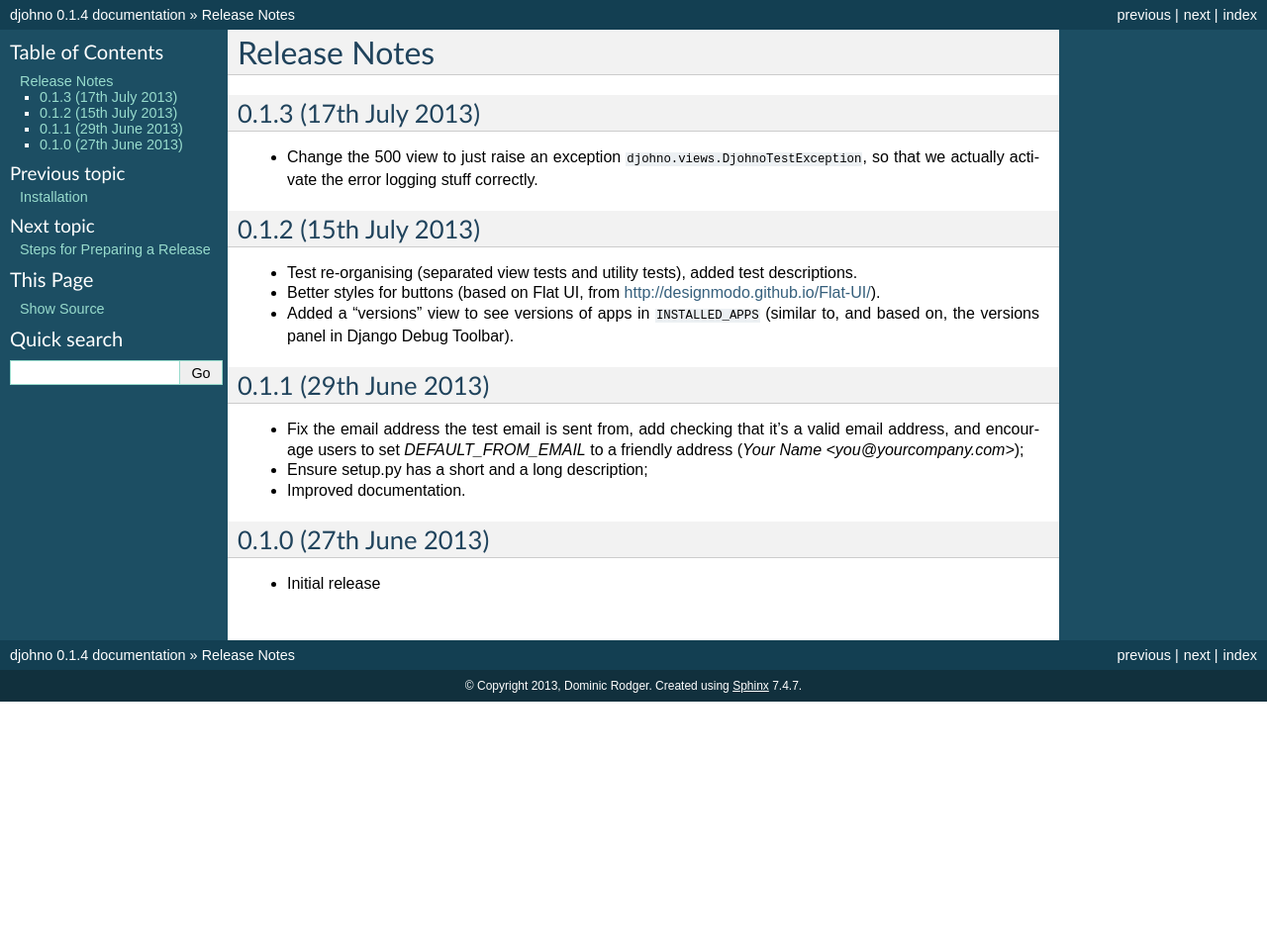
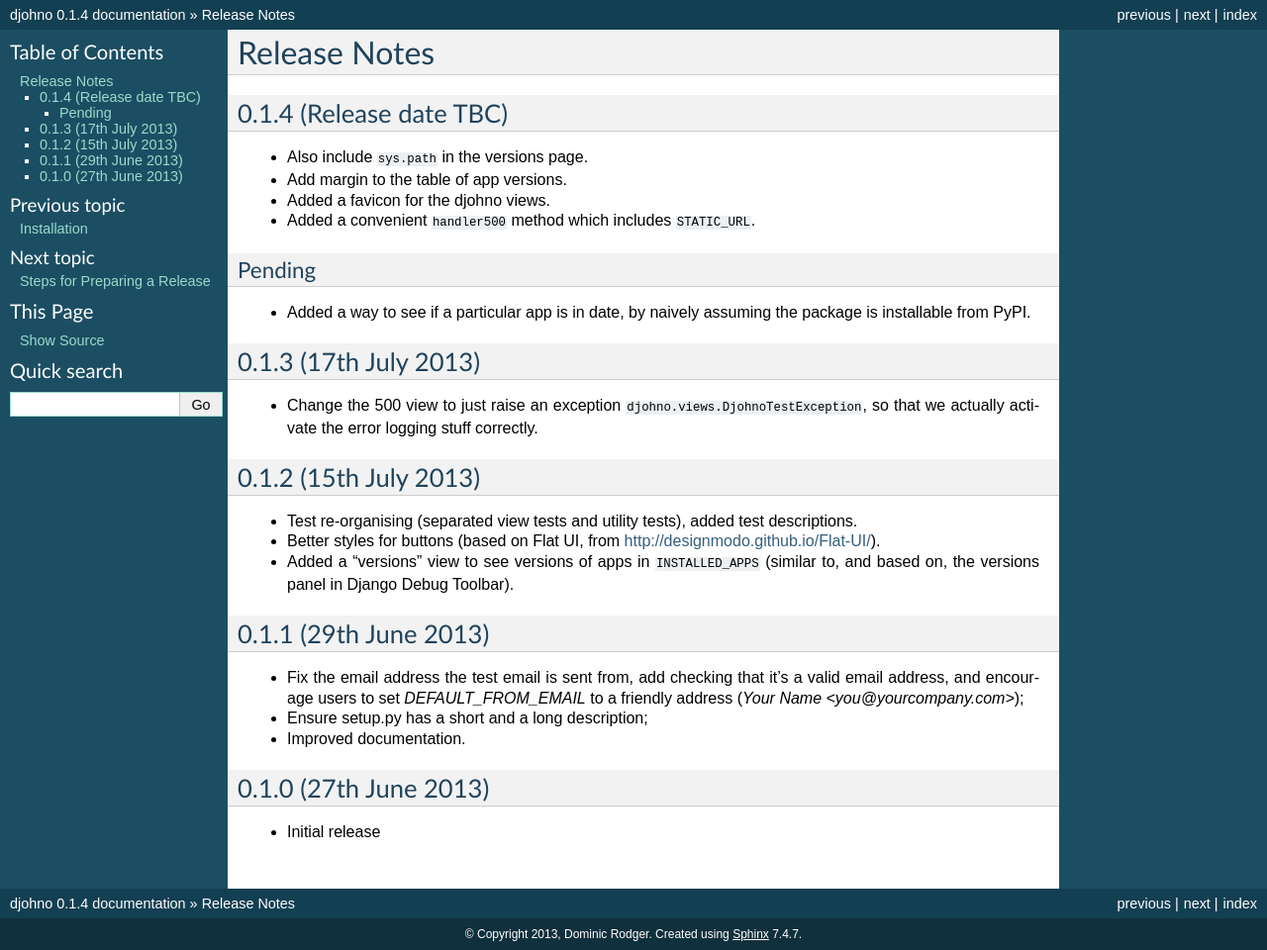
Before and after one commit to dominicrodger/djohno, a Sphinx documentation site: the page built from docs/release_notes.rst, in a window 1280 px wide. Shown: the whole page at 99% size. Built offline with Sphinx 7.4.7, drawn with Linux system fonts in a browser that asks for light colours; before the commit the page ends 900 px from its top, so only the background shows below that.

Commit message:
Add 0.1.4 release notes (including not yet implemented features)

```diff
--- a/docs/release_notes.rst
+++ b/docs/release_notes.rst
@@ -1,15 +1,31 @@
 Release Notes
-=============
+*************
+
+0.1.4 (Release date TBC)
+========================
+
+* Also include ``sys.path`` in the versions page.
+* Add margin to the table of app versions.
+* Added a favicon for the djohno views.
+* Added a convenient ``handler500`` method which includes
+  ``STATIC_URL``.
+
+Pending
+-------
+
+* Added a way to see if a particular app is in date, by naively
+  assuming the package is installable from PyPI.
+
 
 0.1.3 (17th July 2013)
-----------------------
+======================
 
 * Change the 500 view to just raise an exception
   ``djohno.views.DjohnoTestException``, so that we actually activate
   the error logging stuff correctly.
 
 0.1.2 (15th July 2013)
-----------------------
+======================
 
 * Test re-organising (separated view tests and utility tests), added
   test descriptions.
@@ -20,7 +36,7 @@ Release Notes
   Django Debug Toolbar).
 
 0.1.1 (29th June 2013)
-----------------------
+======================
 
 * Fix the email address the test email is sent from, add checking that
   it's a valid email address, and encourage users to set
@@ -30,6 +46,6 @@ Release Notes
 * Improved documentation.
 
 0.1.0 (27th June 2013)
-----------------------
+======================
 
 * Initial release
```
